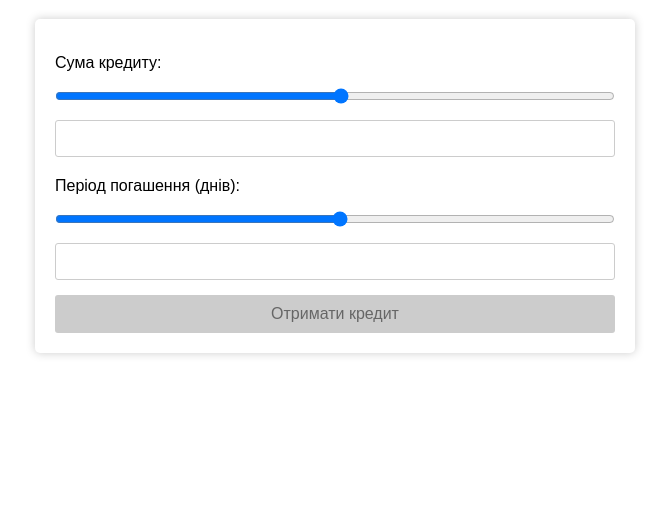
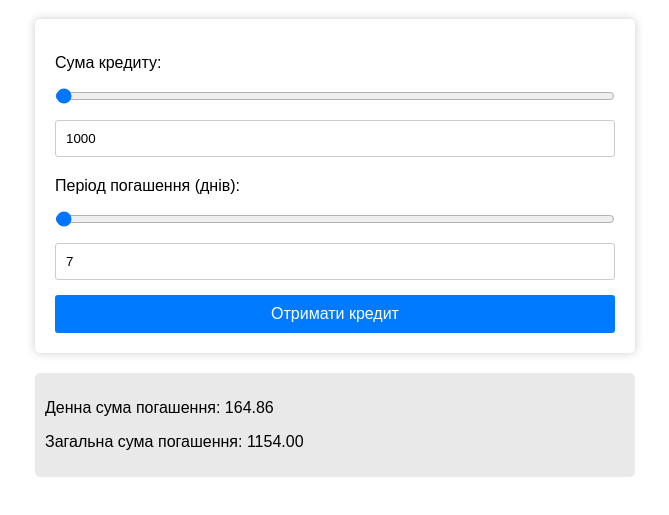
Before and after one commit to Serg-Vas/Calc, a plain HTML site: page src/index.html in a window 1280 px wide. Shown: the part 61-576 px from the top of the page, without its empty margins (305-974 px from the left). Drawn offline with Linux system fonts and the light colour scheme.

Commit message:
fixed 1. Відсутність початкового значення у полях вводу 3. Ініціалізація змінних, які посилаються на HTML-елементи, повинна бути винесена в окремі змінні 4. Декомпозиція функцій валідації та обрахунку

```diff
--- a/src/index.html
+++ b/src/index.html
@@ -12,12 +12,12 @@
     <form id="calculatorForm">
         <label for="creditAmount">Сума кредиту:</label>
         <input type="range" id="creditAmountSlider" min="1000" max="50000" step="1000">
-        <input type="number" id="creditAmount" required>
+        <input type="number" id="creditAmount" value="1000" required>
         <p id="creditAmountError" class="error"></p>
 
         <label for="paymentPeriod">Період погашення (днів):</label>
         <input type="range" id="paymentPeriodSlider" min="7" max="60" step="1">
-        <input type="number" id="paymentPeriod" required>
+        <input type="number" id="paymentPeriod" value="7" required>
         <p id="paymentPeriodError" class="error"></p>
 
         <button id="takeCredit" type="submit">Отримати кредит</button>
--- a/src/script.js
+++ b/src/script.js
@@ -1,72 +1,119 @@
-// Синхронізація значень між числовим полем і слайдером
-document.getElementById('creditAmount').addEventListener('input', function() {
-    document.getElementById('creditAmountSlider').value = this.value;
+// Ініціалізація змінних
+const creditAmountInput = document.getElementById('creditAmount');
+const creditAmountSlider = document.getElementById('creditAmountSlider');
+const paymentPeriodInput = document.getElementById('paymentPeriod');
+const paymentPeriodSlider = document.getElementById('paymentPeriodSlider');
+const dailyPaymentOutput = document.getElementById('dailyPayment');
+const totalPaymentOutput = document.getElementById('totalPayment');
+const resultDiv = document.getElementById('result');
+const takeCreditButton = document.getElementById('takeCredit');
+const creditAmountError = document.getElementById('creditAmountError');
+const paymentPeriodError = document.getElementById('paymentPeriodError');
+
+// Ініціалізація значень слайдерів при завантаженні сторінки
+window.addEventListener('DOMContentLoaded', function () {
+    creditAmountSlider.value = creditAmountInput.value;
+    paymentPeriodSlider.value = paymentPeriodInput.value;
     validate();
 });
 
-document.getElementById('creditAmountSlider').addEventListener('input', function() {
-    document.getElementById('creditAmount').value = this.value;
+// Функція синхронізації
+function syncAndValidate(input, slider) {
+    input.addEventListener('input', function () {
+        slider.value = input.value;
         validate();
     });
 
-document.getElementById('paymentPeriod').addEventListener('input', function() {
-    document.getElementById('paymentPeriodSlider').value = this.value;
+    slider.addEventListener('input', function () {
+        input.value = slider.value;
         validate();
     });
+}
 
-document.getElementById('paymentPeriodSlider').addEventListener('input', function() {
-    document.getElementById('paymentPeriod').value = this.value;
-    validate();
-});
+// Синхронізація
+syncAndValidate(creditAmountInput, creditAmountSlider);
+syncAndValidate(paymentPeriodInput, paymentPeriodSlider);
+
+
 
 // Функція обрахунку
 function calculate(creditAmount, paymentPeriod) {
     const interestRate = 2.2;
+    const dailyRepayment = calculateDailyRepayment(creditAmount, paymentPeriod, interestRate);
+    const totalRepayment = calculateTotalRepayment(dailyRepayment, paymentPeriod);
 
-    const dailyRepayment = (creditAmount + (creditAmount * (interestRate / 100) * paymentPeriod)) / paymentPeriod;
-    const totalRepayment = dailyRepayment * paymentPeriod;
+    updateResults(dailyRepayment, totalRepayment);
+}
 
-        document.getElementById('dailyPayment').innerText = dailyRepayment.toFixed(2);
-        document.getElementById('totalPayment').innerText = totalRepayment.toFixed(2);
-        document.getElementById('result').style.display = 'block';
+// Обчислення денного погашення
+function calculateDailyRepayment(creditAmount, paymentPeriod, interestRate) {
+    return (creditAmount + (creditAmount * (interestRate / 100) * paymentPeriod)) / paymentPeriod;
 }
+
+// Обчислення загальної суми погашення
+function calculateTotalRepayment(dailyRepayment, paymentPeriod) {
+    return dailyRepayment * paymentPeriod;
+}
+
+// Оновлення результатів
+function updateResults(dailyRepayment, totalRepayment) {
+    dailyPaymentOutput.innerText = dailyRepayment.toFixed(2);
+    totalPaymentOutput.innerText = totalRepayment.toFixed(2);
+    resultDiv.style.display = 'block';
+}
+
+
 
 // Валідація
 function validate() {
-    const creditAmount = parseFloat(document.getElementById('creditAmount').value);
-    const paymentPeriod = parseInt(document.getElementById('paymentPeriod').value);
-    let disabled = false;
+    const creditAmount = parseFloat(creditAmountInput.value);
+    const paymentPeriod = parseInt(paymentPeriodInput.value);
 
-    if (isNaN(creditAmount) || creditAmount < 1000 || creditAmount > 50000) {
-        document.getElementById('creditAmountError').innerText = 'Сума кредиту має бути між 1000 та 50000.';
-        document.getElementById('creditAmountError').style.display = 'block';
-        disabled = true;
+    const isCreditAmountValid = validateCreditAmount(creditAmount);
+    const isPaymentPeriodValid = validatePaymentPeriod(paymentPeriod);
+
+    const isValid = isCreditAmountValid && isPaymentPeriodValid;
+
+    if (isValid) {
+        calculate(creditAmount, paymentPeriod);
     } else {
-        document.getElementById('creditAmountError').style.display = 'none';
+        resultDiv.style.display = 'none';
     }
 
-    if (isNaN(paymentPeriod) || paymentPeriod < 7 || paymentPeriod > 60) {
-        document.getElementById('paymentPeriodError').innerText = 'Період погашення має бути між 7 та 60 днями.';
-        document.getElementById('paymentPeriodError').style.display = 'block';
-        disabled = true;
-    } else {
-        document.getElementById('paymentPeriodError').style.display = 'none';
+    takeCreditButton.disabled = !isValid;
 }
 
-    if (!disabled) {
-        calculate(creditAmount, paymentPeriod);
+// Перевірка суми кредиту
+function validateCreditAmount(creditAmount) {
+    if (isNaN(creditAmount) || creditAmount < 1000 || creditAmount > 50000) {
+        creditAmountError.innerText = 'Сума кредиту має бути між 1000 та 50000.';
+        creditAmountError.style.display = 'block';
+        return false;
     } else {
-        document.getElementById('result').style.display = 'none';
+        creditAmountError.style.display = 'none';
+        return true;
+    }
 }
 
-    document.getElementById('takeCredit').disabled = disabled;
+// Перевірка періоду погашення
+function validatePaymentPeriod(paymentPeriod) {
+    if (isNaN(paymentPeriod) || paymentPeriod < 7 || paymentPeriod > 60) {
+        paymentPeriodError.innerText = 'Період погашення має бути між 7 та 60 днями.';
+        paymentPeriodError.style.display = 'block';
+        return false;
+    } else {
+        paymentPeriodError.style.display = 'none';
+        return true;
+    }
 }
 
+
+
 // Псевдообробка відправки форми при натисканні на кнопку
-document.getElementById('takeCredit').addEventListener('click', function() {
-    if (document.getElementById('takeCredit').disabled) {
+takeCreditButton.addEventListener('click', function () {
+    if (takeCreditButton.disabled) {
         return false;
     }
 });
 
-document.getElementById('takeCredit').disabled = true;
+takeCreditButton.disabled = true;
```
Lines whose indentation alone changed are shown as unchanged.
